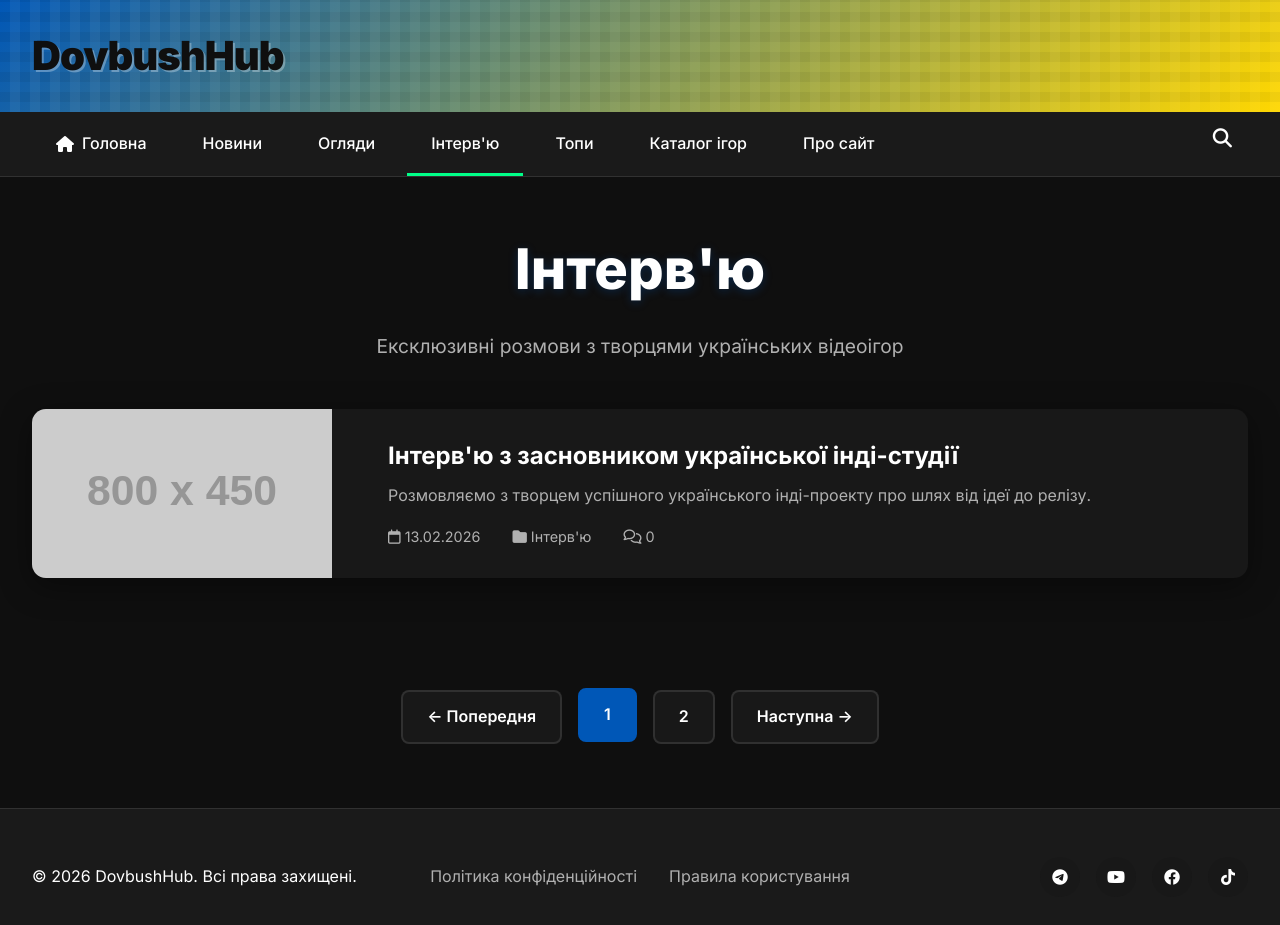
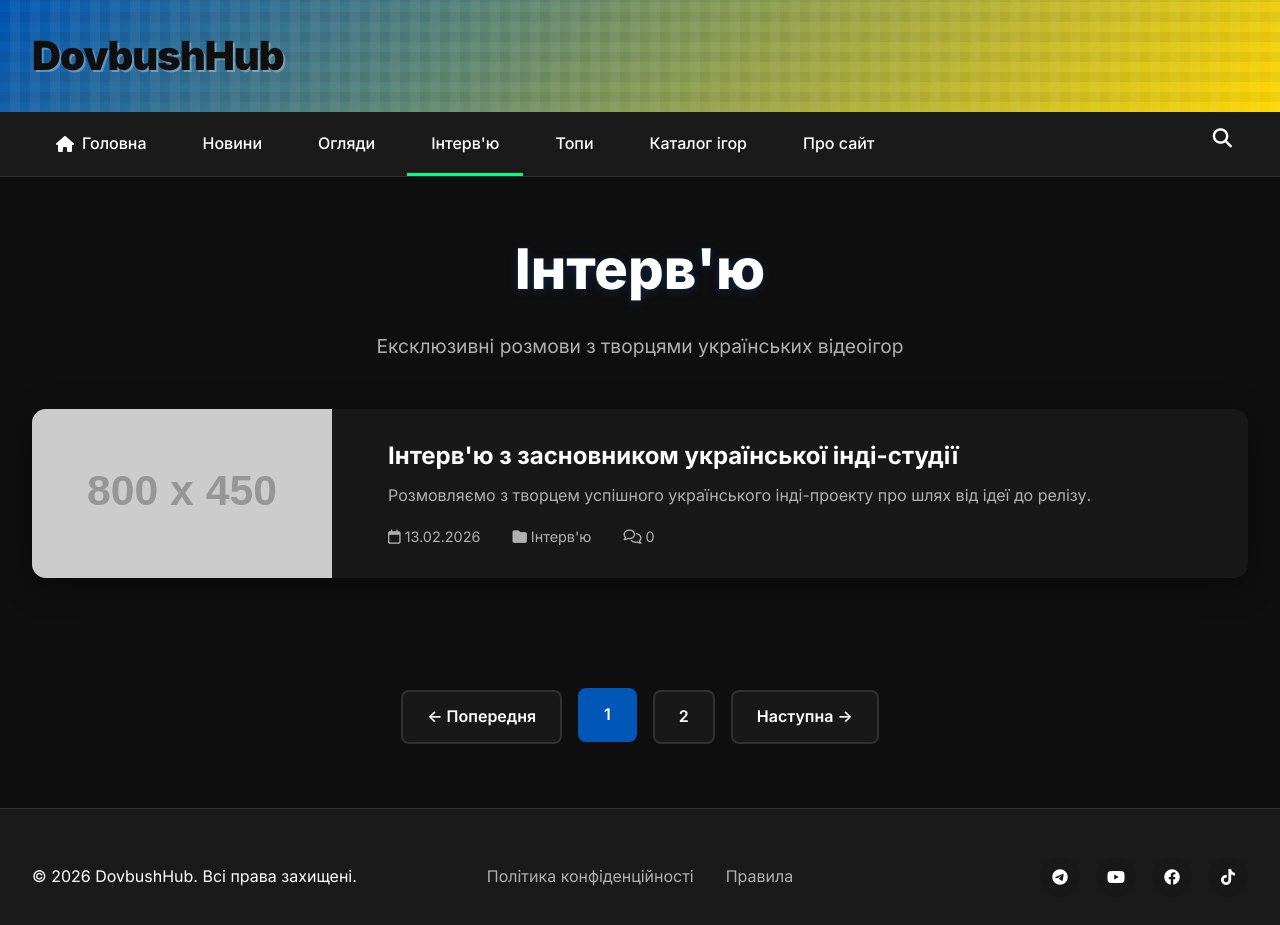
Before and after one commit to dovbush-media/dovbush-media.github.io, a Jekyll site: the page built from interviews.html, in a window 1280 px wide and 945 px high. Shown: the top 925 px of the window. Built offline with Jekyll 4.4.1, drawn with Linux system fonts in a browser that asks for light colours.

Commit message:
Update default.html

```diff
--- a/_layouts/default.html
+++ b/_layouts/default.html
@@ -101,8 +101,8 @@
       </div>
 
       <div class="footer-links">
-        <a href="/privacy">Політика конфіденційності</a>
-        <a href="/terms">Правила користування</a>
+        <a href="/privacy" {% if page.url contains "privacy" %}class="active"{% endif %}>Політика конфіденційності</a>
+        <a href="/terms" {% if page.url contains "terms" %}class="active"{% endif %}>Правила</a>
       </div>
 
       <div class="social-links">
```
